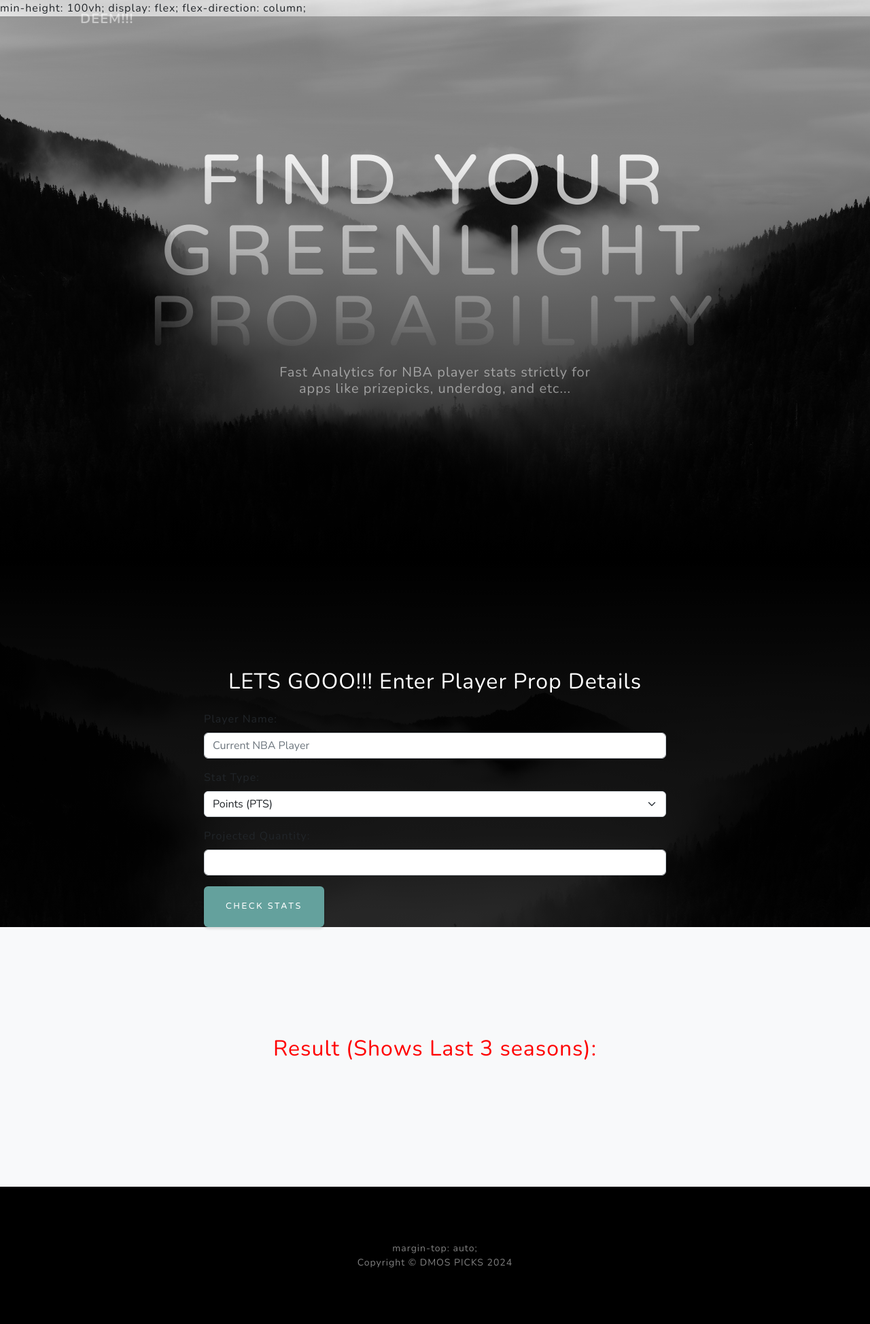
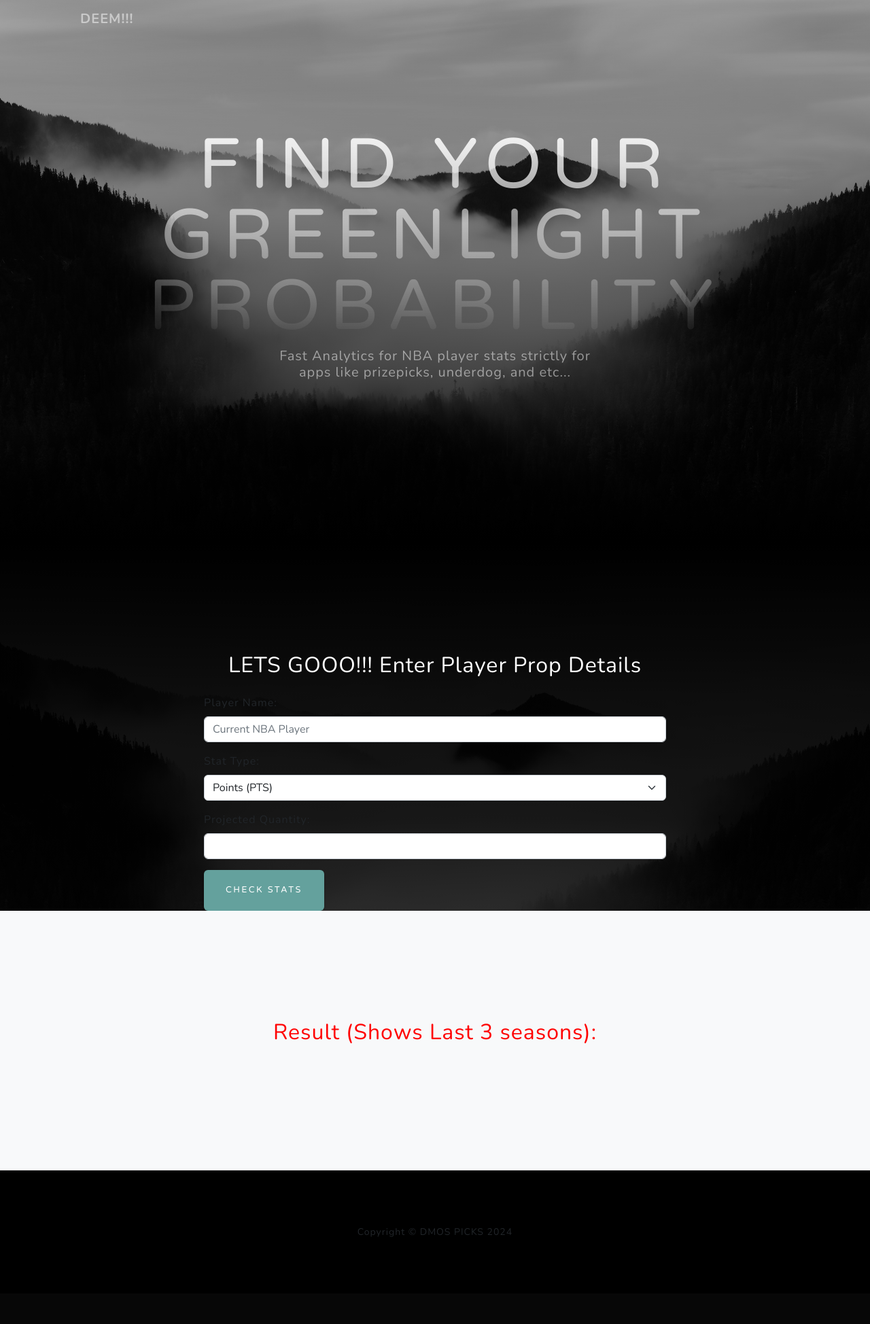
Before and after one commit to DMO-CS/Sports-Betting-Tool, a Flask app: page / in a window 1280 px wide. Shown: the whole page at 68% size. After the commit the page ends 1820 px from the top, so only its background shows below. Run offline with Flask 3, Linux system fonts and the light colour scheme; some libraries are stand-ins or nearby versions.

Commit message:
Update index.html

```diff
--- a/templates/index.html
+++ b/templates/index.html
@@ -15,10 +15,7 @@
         <!-- Core theme CSS (includes Bootstrap)-->
         <link href="/css/styles.css" rel="stylesheet" />
     </head>
-    <body id="page-top" style="background-color: burlywood;">
-        min-height: 100vh;
-        display: flex;
-        flex-direction: column;
+    <body id="page-top" style="background-color: burlywood; min-height: 100vh; display: flex; flex-direction: column;">
         <!-- Navigation-->
         <nav class="navbar navbar-expand-lg navbar-light fixed-top" id="mainNav">
             <div class="container px-4 px-lg-5">
@@ -79,8 +76,7 @@
             </div>
         </section>
         <!-- Footer-->
-        <footer class="footer bg-black small text-center text-white-50">
-            margin-top: auto;
+        <footer class="footer bg-black small text-center text-white-50; margin-top: auto;">
             <div class="container px-4 px-lg-5">Copyright &copy; DMOS PICKS 2024</div>
         </footer>
         <!-- Bootstrap core JS-->
```
